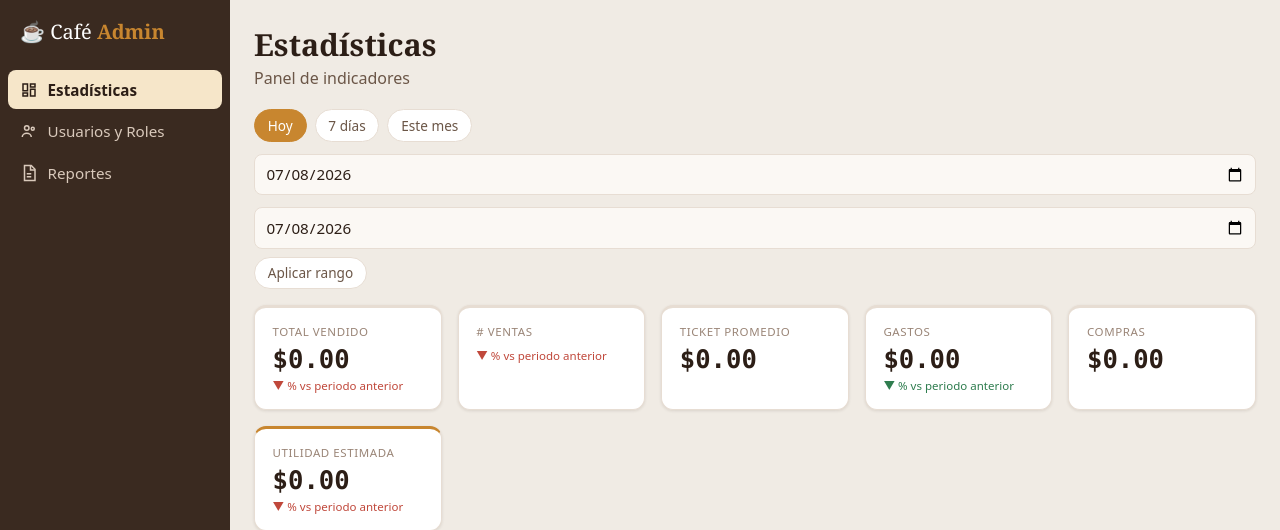
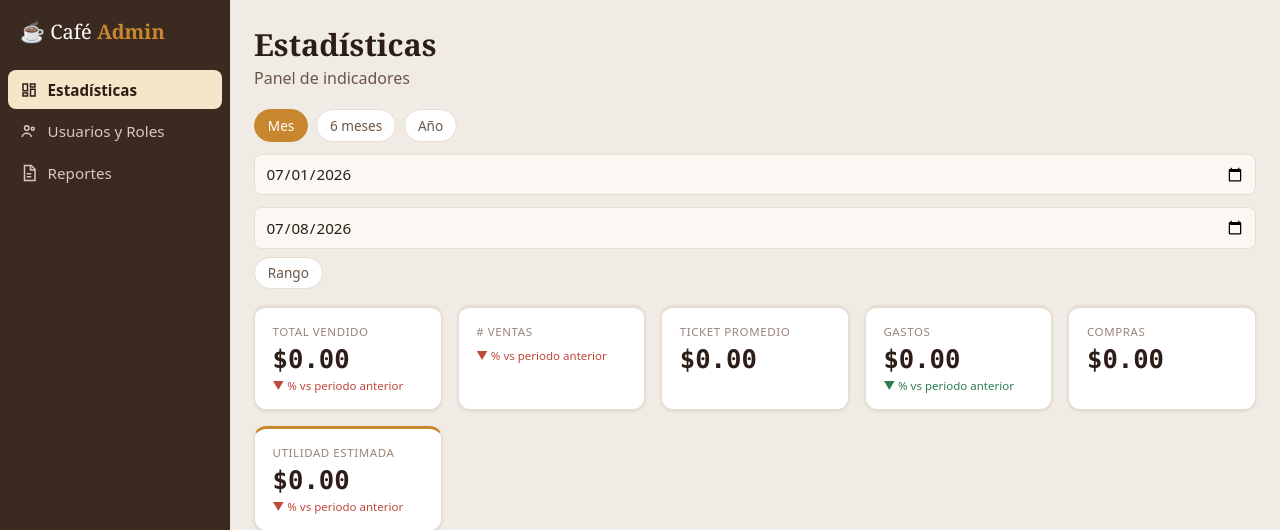
Before and after one commit to VMMC5/cafeteria-system, a Flask app: page /dashboard in a window 1280 px wide. Shown: the top 530 px of the page. Run offline with Flask 3, Linux system fonts and the light colour scheme; the visitor is signed in with stand-in values (Sample User, id 1); data that the repository does not hold is empty.

Commit message:
feat(web): presets Mes/6meses/Año + bucketing mensual en Ventas vs Gastos
- rango_preset: añade "6meses" (retrocede 5 meses reales con aritmética
  mes/año, sin timedelta, maneja cambio de año) y "anio" (1 ene -> hoy);
  default para preset desconocido/None pasa de "hoy" a "mes".
- _bucketizar_mensual: agrupa la serie diaria alineada por "YYYY-MM"
  sumando ventas/gastos; index() la usa para 6meses/año, mantiene
  diaria para mes/rango. La tendencia sigue siempre diaria.
- Template: fila de presets Mes/6 meses/Año/Rango acorde al mockup.

```diff
--- a/web/app/dashboard/routes.py
+++ b/web/app/dashboard/routes.py
@@ -8,16 +8,35 @@ from app.services import api_client, api_gateway
 bp = Blueprint("dashboard", __name__)
 
 
+def _restar_meses(fecha, meses):
+    """Retrocede `meses` meses naturales desde `fecha`, día 1 del mes destino.
+
+    Aritmética de mes/año pura (no timedelta): evita el error de "180 días"
+    que no equivale a 6 meses naturales y que además rompe en el cambio de
+    año (p.ej. retroceder desde enero/febrero debe bajar el año).
+    """
+    total_meses = fecha.month - 1 - meses
+    anio = fecha.year + total_meses // 12
+    mes = total_meses % 12 + 1
+    return date(anio, mes, 1)
+
+
 def rango_preset(preset, desde, hasta):
     """Devuelve (desde, hasta) en ISO según el preset o el rango explícito."""
     hoy = date.today()
+    if preset == "hoy":
+        return hoy.isoformat(), hoy.isoformat()
     if preset == "7dias":
         return (hoy - timedelta(days=6)).isoformat(), hoy.isoformat()
-    if preset == "mes":
-        return hoy.replace(day=1).isoformat(), hoy.isoformat()
+    if preset == "6meses":
+        return _restar_meses(hoy, 5).isoformat(), hoy.isoformat()
+    if preset == "anio":
+        return hoy.replace(month=1, day=1).isoformat(), hoy.isoformat()
     if preset == "rango" and desde and hasta:
         return desde, hasta
-    return hoy.isoformat(), hoy.isoformat()  # "hoy" (default)
+    # "mes" y cualquier preset desconocido/None -> mes (default sensato,
+    # acorde al mockup: la UI arranca en "Mes", no en "Hoy").
+    return hoy.replace(day=1).isoformat(), hoy.isoformat()
 
 
 # (label, key, up_is_good|None, es_money, es_accent)
@@ -61,6 +80,24 @@ def _serie_ventas_vs_gastos(serie, gastos_serie):
     ]
 
 
+def _bucketizar_mensual(serie_vg):
+    """Agrupa una serie diaria alineada (ver `_serie_ventas_vs_gastos`) por mes.
+
+    Suma `ventas`/`gastos` de cada día que cae en el mismo mes (`fecha[:7]`,
+    formato "YYYY-MM") y devuelve la lista ordenada por mes ascendente.
+    """
+    acumulado = {}
+    for p in serie_vg:
+        mes = p["fecha"][:7]
+        bucket = acumulado.setdefault(mes, {"ventas": 0, "gastos": 0})
+        bucket["ventas"] += float(p["ventas"])
+        bucket["gastos"] += float(p["gastos"])
+    return [
+        {"fecha": mes, "ventas": acumulado[mes]["ventas"], "gastos": acumulado[mes]["gastos"]}
+        for mes in sorted(acumulado)
+    ]
+
+
 def _kpis(comp):
     actual, deltas = comp["actual"], comp["deltas"]
     tarjetas = []
@@ -82,7 +119,7 @@ def _kpis(comp):
 @bp.route("/dashboard")
 @login_required
 def index():
-    preset = request.args.get("preset", "hoy")
+    preset = request.args.get("preset", "mes")
     desde, hasta = rango_preset(
         preset, request.args.get("desde"), request.args.get("hasta")
     )
@@ -91,7 +128,12 @@ def index():
     gastos_serie = api_gateway.call(api_client.get_gastos_por_dia, desde, hasta)
     top = api_gateway.call(api_client.get_top_productos, desde, hasta)
     inventario = api_gateway.call(api_client.get_inventario_niveles)
+    # La tendencia (`serie`) siempre es diaria. La barra Ventas vs Gastos se
+    # agrupa por mes cuando el periodo es largo (6meses/año); en Mes/Rango se
+    # mantiene diaria.
     serie_vg = _serie_ventas_vs_gastos(serie, gastos_serie)
+    if preset in ("6meses", "anio"):
+        serie_vg = _bucketizar_mensual(serie_vg)
     return render_template(
         "dashboard/index.html",
         kpis=_kpis(comp), serie=serie, serie_vg=serie_vg, top=top,
--- a/web/app/templates/dashboard/index.html
+++ b/web/app/templates/dashboard/index.html
@@ -9,12 +9,12 @@
 </div>
 
 <form method="get" class="filtros">
-  <button type="submit" name="preset" value="hoy"   class="pill {{ 'active' if preset == 'hoy' }}">Hoy</button>
-  <button type="submit" name="preset" value="7dias" class="pill {{ 'active' if preset == '7dias' }}">7 días</button>
-  <button type="submit" name="preset" value="mes"   class="pill {{ 'active' if preset == 'mes' }}">Este mes</button>
+  <button type="submit" name="preset" value="mes"    class="pill {{ 'active' if preset == 'mes' }}">Mes</button>
+  <button type="submit" name="preset" value="6meses" class="pill {{ 'active' if preset == '6meses' }}">6 meses</button>
+  <button type="submit" name="preset" value="anio"   class="pill {{ 'active' if preset == 'anio' }}">Año</button>
   <input type="date" name="desde" value="{{ desde }}">
   <input type="date" name="hasta" value="{{ hasta }}">
-  <button type="submit" name="preset" value="rango" class="pill {{ 'active' if preset == 'rango' }}">Aplicar rango</button>
+  <button type="submit" name="preset" value="rango" class="pill {{ 'active' if preset == 'rango' }}">Rango</button>
 </form>
 
 <section class="kpis">
```
Also changed, not shown: web/tests/test_dashboard.py (+99 -2 lines).
